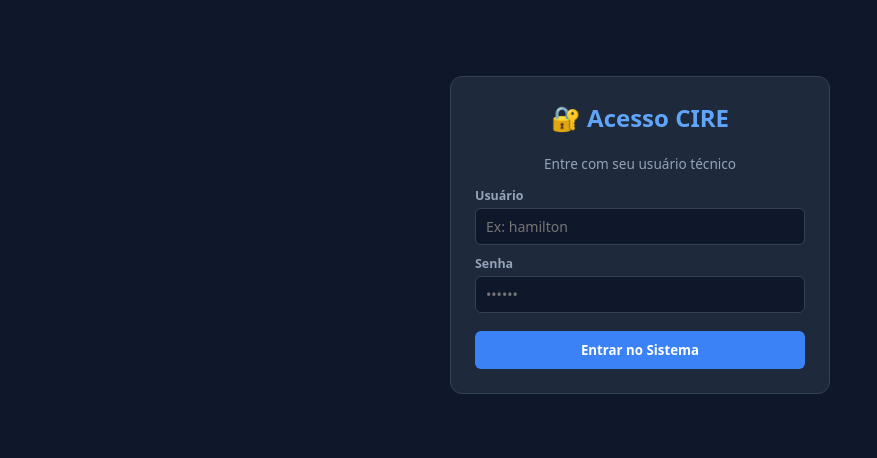
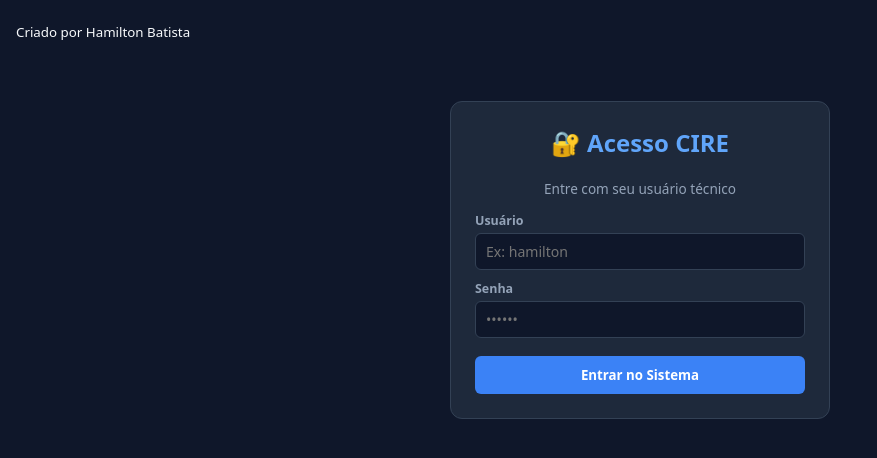
Before and after one commit to hamiltontecnico/gerador-cire, a plain HTML site: page index.html in a window 1280 px wide. Shown: the whole page, without its empty margins (0-877 px from the left). Drawn offline with Linux system fonts and the light colour scheme.

Commit message:
Update index.html

```diff
--- a/index.html
+++ b/index.html
@@ -4,6 +4,7 @@
   <meta charset="UTF-8" />
   <meta name="viewport" content="width=device-width, initial-scale=1.0" />
   <title>Gerador de Carimbo CIRE</title>
+  <sub title>Criado por Hamilton Batista</sub title>
   <style>
     :root {
       --bg: #0f172a; --card: #1e293b; --border: #334155; --text: #f8fafc;
```
